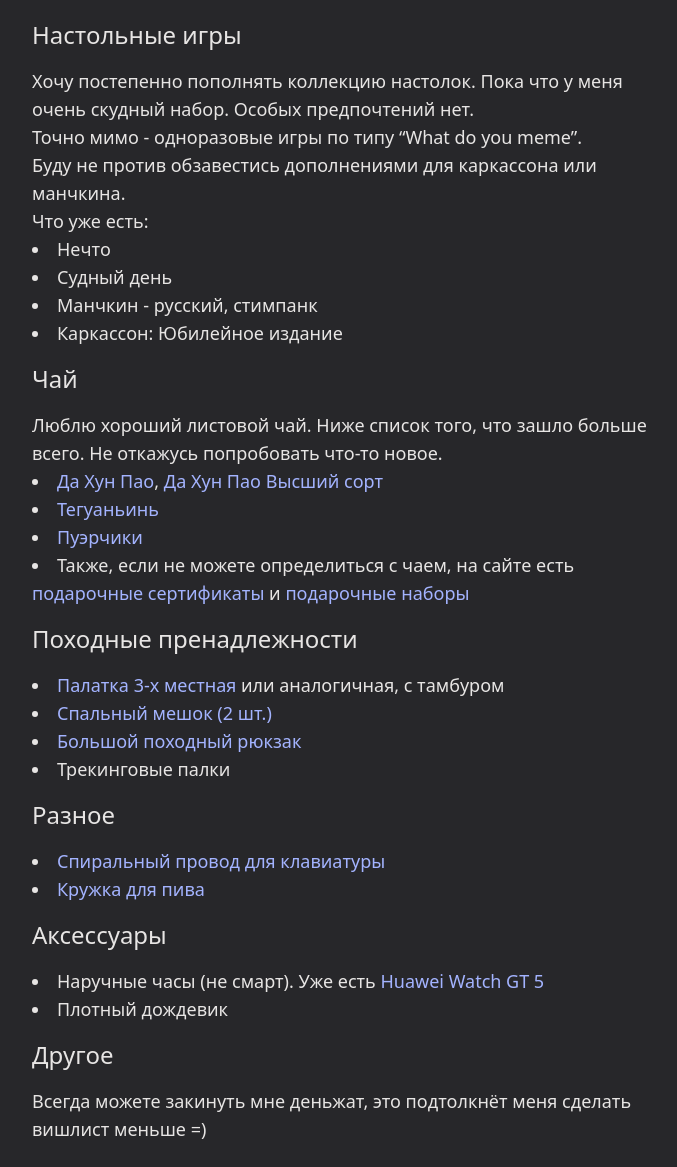
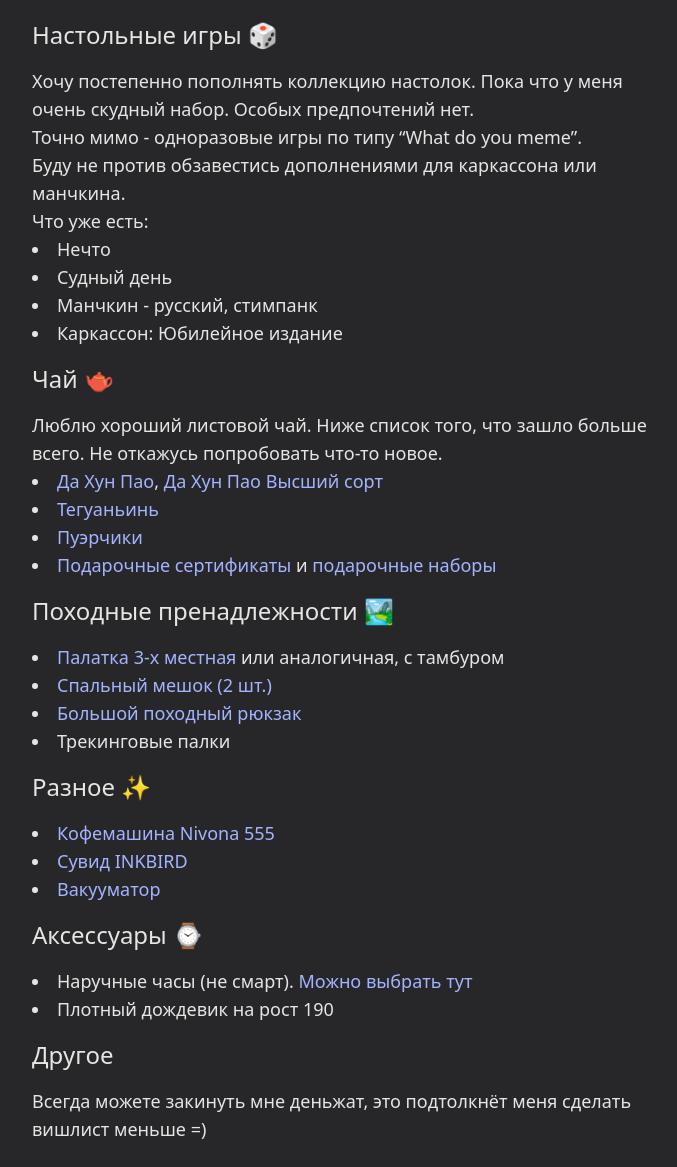
Before and after one commit to seri0zha/seri0zha.github.io, an Astro site: page /wishlist in a window 1280 px wide. Shown: the part 81-1248 px from the top of the page, without its empty margins (296-973 px from the left). Built offline with nearby package versions, Linux system fonts and the light colour scheme; Astro itself is replaced by a stand-in of ours.

Commit message:
feat: update wishlist 13.12.2025

```diff
--- a/src/content/wishlist.md
+++ b/src/content/wishlist.md
@@ -1,8 +1,8 @@
 ---
 title: seri0zha - Wishlist
-updated: "20.09.2025"
+updated: "13.12.2025"
 ---
-## Настольные игры
+## Настольные игры 🎲
 Хочу постепенно пополнять коллекцию настолок. Пока что у меня очень скудный набор. Особых предпочтений нет.
 
 Точно мимо - одноразовые игры по типу "What do you meme".
@@ -15,29 +15,30 @@
 - Манчкин - русский, стимпанк
 - Каркассон: Юбилейное издание
 
-## Чай
+## Чай 🫖
 Люблю хороший листовой чай. Ниже список того, что зашло больше всего. Не откажусь попробовать что-то новое.
 - [Да Хун Пао](https://artoftea.ru/oolong/dahongpao-1-sort), [Да Хун Пао Высший сорт](https://artoftea.ru/oolong/dahongpao-high-baking)
 &nbsp;
 - [Тегуаньинь](https://artoftea.ru/oolong/svetlye/teguanin-vysshiy-sort)
 - [Пуэрчики](https://artoftea.ru/puer)
-- Также, если не можете определиться с чаем, на сайте есть [подарочные сертификаты](https://artoftea.ru/podarochnyye-sertifikaty) и [подарочные наборы](https://artoftea.ru/chaynyye-nabory)
+- [Подарочные сертификаты](https://artoftea.ru/podarochnyye-sertifikaty) и [подарочные наборы](https://artoftea.ru/chaynyye-nabory)
 
-## Походные пренадлежности
+## Походные пренадлежности 🏞️
 - [Палатка 3-х местная](https://ozon.ru/t/QoEln2k) или аналогичная, с тамбуром
 - [Спальный мешок (2 шт.)](https://ozon.ru/t/a5Ogh80)
-- [Большой походный рюкзак](https://market.yandex.ru/cc/7dYsFr)
+- [Большой походный рюкзак](https://ozon.ru/t/9wqLgyq)
 - Трекинговые палки
 
-## Разное
+## Разное ✨
 
-- [Спиральный провод для клавиатуры](https://ozon.ru/t/gaMCjFy)
-- [Кружка для пива](https://ozon.ru/t/nKRupt5)
+- [Кофемашина Nivona 555](https://www.dns-shop.ru/product/1a74ccf5b5d0ed20/kofemasina-avtomaticeskaa-nivona-caferomatica-nicr-555-seryj/)
+- [Сувид INKBIRD](https://ozon.ru/t/7iy452g)
+- [Вакууматор](https://ozon.ru/t/nKJajIn)
 
-## Аксессуары
+## Аксессуары ⌚
 
-- Наручные часы (не смарт). Уже есть [Huawei Watch GT 5](https://market.yandex.ru/cc/6jAfuL)
-- Плотный дождевик
+- Наручные часы (не смарт). [Можно выбрать тут](https://www.alltime.ru/watch/filter/brand:casio/collection:edifice/)
+- Плотный дождевик на рост 190
 
 ## Другое
 Всегда можете закинуть мне деньжат, это подтолкнёт меня сделать вишлист меньше =)
```
